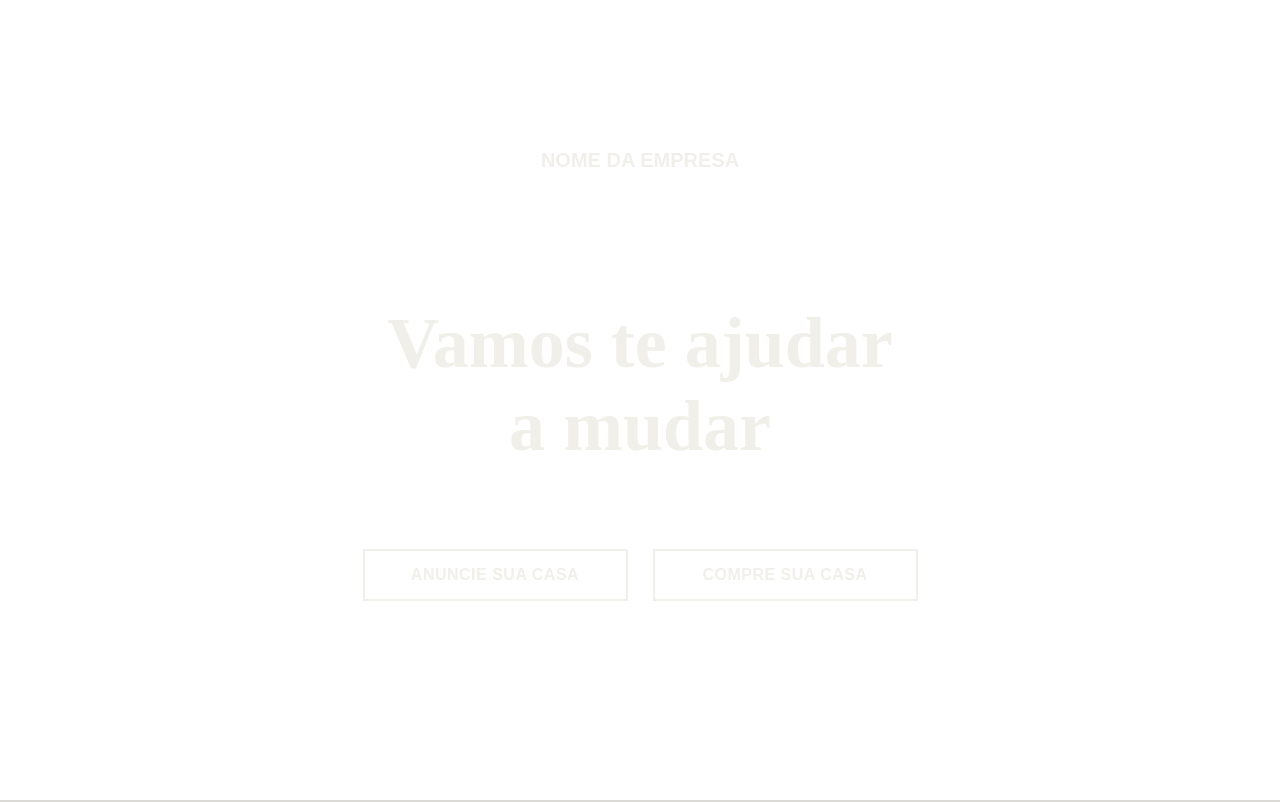
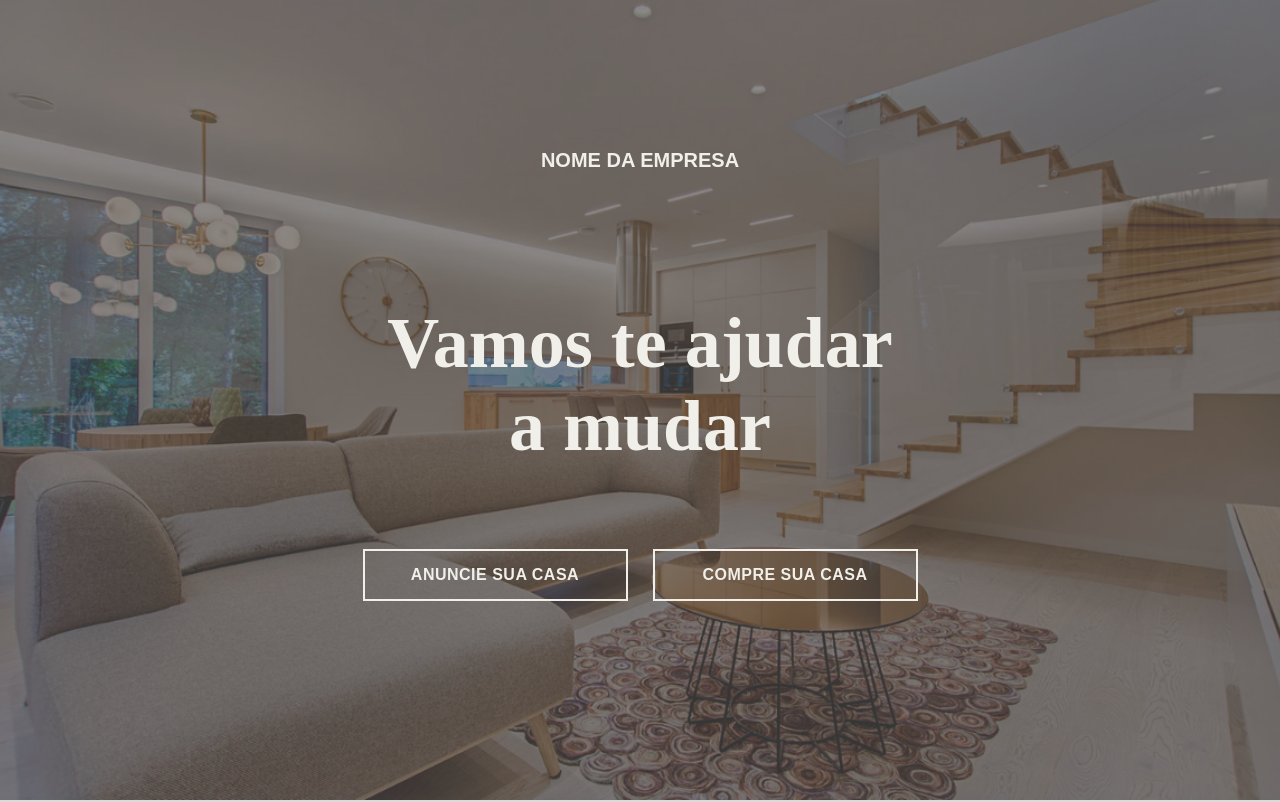
Before and after one commit to RodolphoHora/site-imobiliaria, a plain HTML site: page index.html in a window 1280 px wide. Shown: the top 802 px of the page. Drawn offline with Linux system fonts and the light colour scheme.

Commit message:
Banner image path correction

```diff
--- a/style.css
+++ b/style.css
@@ -25,7 +25,7 @@ main {
 .banner {
     width: 100%;
     height: 100vh;
-    background-image: url("../public/assets/img-home.png");
+    background-image: url("./assets/img-home.png");
     background-position: center;
     background-repeat: no-repeat;
     background-size: cover;
```
